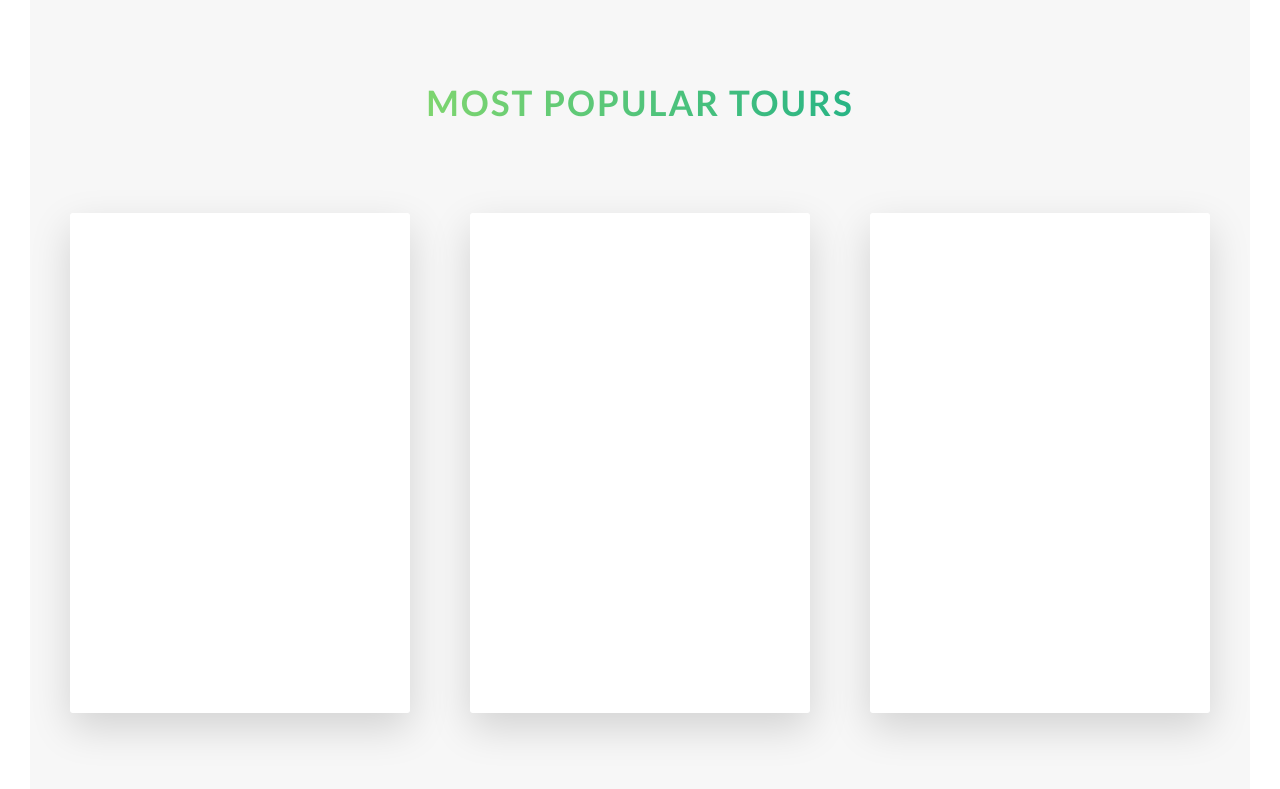
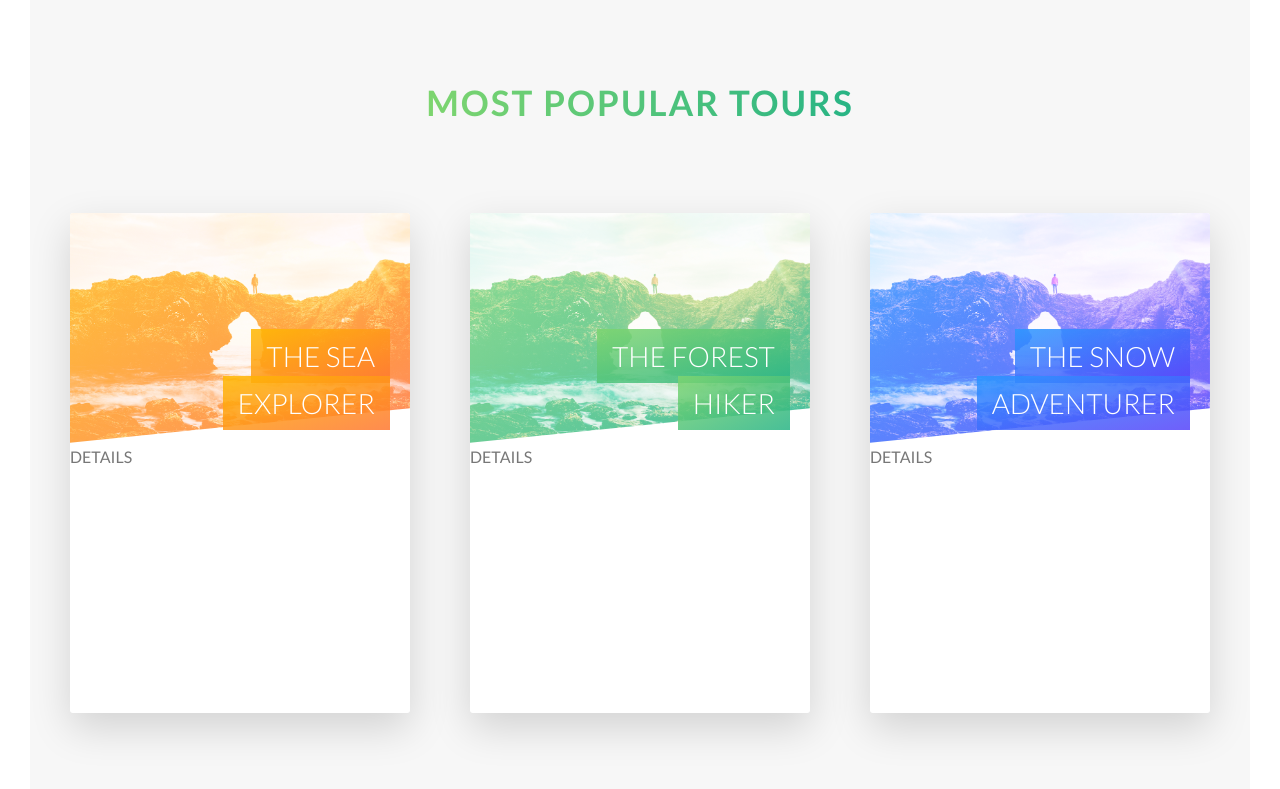
Before and after one commit to nnicolopez/advanced-css-course-NATOURS, a website: page index.html in a window 1280 px wide. Shown: the part 2309-3098 px from the top of the page. Drawn offline with Linux system fonts and the light colour scheme.

Commit message:
Tours cards pictures

```diff
--- a/index.html
+++ b/index.html
@@ -105,7 +105,17 @@
                     <div class="col-1-of-3">
                         <div class="card">
                             <div class="card__side card__side--front">
-                                Some text - FRONT
+                                <div class="card__picture card__picture--1">
+                                    &nbsp;
+                                </div>
+                                <h4 class="card__heading">
+                                    <span class="card__heading-span card__heading-span--1">
+                                        The sea explorer
+                                    </span>
+                                </h4>
+                                <div class="card__details">
+                                    DETAILS
+                                </div>
                             </div>
                             <div class="card__side card__side--back card__side--back-1">
                                 Some text - BACK
@@ -115,7 +125,17 @@
                     <div class="col-1-of-3">
                         <div class="card">
                             <div class="card__side card__side--front">
-                                Some text - FRONT
+                                <div class="card__picture card__picture--2">
+                                    &nbsp;
+                                </div>
+                                <h4 class="card__heading">
+                                    <span class="card__heading-span card__heading-span--2">
+                                        The forest hiker
+                                    </span>
+                                </h4>
+                                <div class="card__details">
+                                    DETAILS
+                                </div>
                             </div>
                             <div class="card__side card__side--back card__side--back-2">
                                 Some text - BACK
@@ -125,7 +145,17 @@
                     <div class="col-1-of-3">
                         <div class="card">
                             <div class="card__side card__side--front">
-                                Some text - FRONT
+                                <div class="card__picture card__picture--3">
+                                    &nbsp;
+                                </div>
+                                <h4 class="card__heading">
+                                    <span class="card__heading-span card__heading-span--3">
+                                        The snow adventurer
+                                    </span>
+                                </h4>
+                                <div class="card__details">
+                                    DETAILS
+                                </div>
                             </div>
                             <div class="card__side card__side--back card__side--back-3">
                                 Some text - BACK
--- a/sass/components/_card.scss
+++ b/sass/components/_card.scss
@@ -1,4 +1,5 @@
 .card {
+    // FUNCTIONALITY
     perspective: 150rem;
     -moz-perspective: 150rem;
     position: relative;
@@ -14,9 +15,7 @@
         backface-visibility: hidden;
         border-radius: 3px;
         box-shadow: 0 1.5rem 4rem rgba($color-black, .15);
-
-        color: white;
-        font-size: 2rem;
+        overflow: hidden;
 
         &--front {
             background-color: $color-white;
@@ -41,10 +40,59 @@
     }
 
     &:hover &__side--front {
-        transform: rotateY(180deg);
+        transform: rotateY(-180deg);
     }
 
     &:hover &__side--back {
         transform: rotateY(0);
     }
+
+    // FRONT SIDE STYLING
+    &__picture {
+        background-size: cover;
+        height: 23rem;
+        background-blend-mode: screen;
+        -webkit-clip-path: polygon(0 0, 100% 0, 100% 85%, 0 100%);
+        clip-path: polygon(0 0, 100% 0, 100% 85%, 0 100%);
+
+        &--1 {
+            background-image: linear-gradient(to right bottom ,$color-secondary-light, $color-secondary-dark), url("../img/nat-5.jpg");
+        }
+        &--2 {
+            background-image: linear-gradient(to right bottom ,$color-primary-light, $color-primary-dark), url("../img/nat-5.jpg");
+        }
+        &--3 {
+            background-image: linear-gradient(to right bottom ,$color-tertiary-light, $color-tertiary-dark), url("../img/nat-5.jpg");
+        }
+    }
+
+    &__heading {
+        font-size: 2.8rem;
+        font-weight: 300;
+        text-transform: uppercase;
+        text-align: right;
+        color: $color-white;
+        position: absolute;
+        top: 12rem;
+        right: 2rem;
+        width: 75%;
+    }
+
+    &__heading-span {
+        padding: 1rem 1.5rem;
+        -webkit-box-decoration-break: clone;
+        box-decoration-break: clone;
+
+        &--1 {
+            background-image: linear-gradient(to right bottom , rgba($color-secondary-light, .85), rgba($color-secondary-dark, .85));
+        }
+
+        &--2 {
+            background-image: linear-gradient(to right bottom , rgba($color-primary-light, .85), rgba($color-primary-dark, .85));
+        }
+
+        &--3 {
+            background-image: linear-gradient(to right bottom , rgba($color-tertiary-light, .85), rgba($color-tertiary-dark, .85));
+        }
+    }
 }
--- a/sass/layout/_header.scss
+++ b/sass/layout/_header.scss
@@ -5,6 +5,7 @@
     background-position: top;
     position: relative;
 
+    -webkit-clip-path: polygon(0 0, 100% 0, 100% 75vh, 0 100%);
     clip-path: polygon(0 0, 100% 0, 100% 75vh, 0 100%);
 
     &__logo-box {
```
Also changed, not shown: css/style.css.
